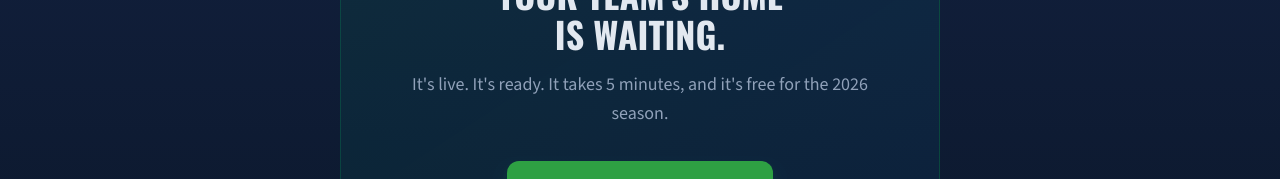
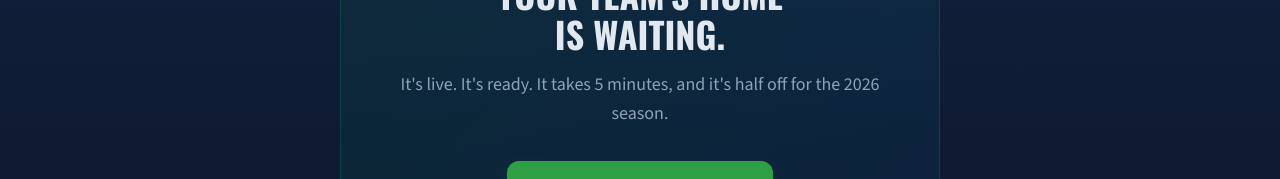
Before and after one commit to Climbo1967/my-teamsports, a Next.js app: page /faq in a window 1280 px wide. Shown: the part 2410-2589 px from the top of the page. Built offline with nearby package versions, Linux system fonts and the light colour scheme.

Commit message:
Update promotional text for 2026 season offer

```diff
--- a/src/components/marketing.js
+++ b/src/components/marketing.js
@@ -67,7 +67,7 @@ export function CTASection() {
       <div className="max-w-[600px] mx-auto bg-gradient-to-br from-green-500/[0.08] to-blue-500/[0.06] border border-green-500/20 rounded-3xl p-12 md:p-14">
         <h2 className="text-3xl md:text-4xl font-bold mb-4">YOUR TEAM&apos;S HOME<br />IS WAITING.</h2>
         <p className="text-slate-400 mb-8 text-lg leading-relaxed">
-          It&apos;s live. It&apos;s ready. It takes 5 minutes, and it&apos;s free for the 2026 season.
+          It&apos;s live. It&apos;s ready. It takes 5 minutes, and it&apos;s half off for the 2026 season.
         </p>
         <Link
           href="/signup"
```
